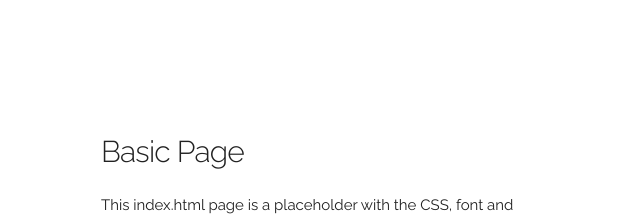
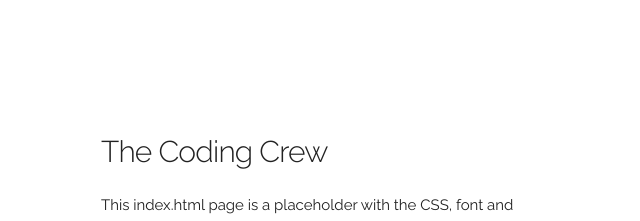
Before and after one commit to TheCodingCrew/TheCodingCrew.github.io, a plain HTML site: page index.html in a window 1280 px wide. Shown: the part 108-329 px from the top of the page, without its empty margins (59-699 px from the left). Drawn offline with Linux system fonts and the light colour scheme.

Commit message:
Update index.html

```diff
--- a/index.html
+++ b/index.html
@@ -5,7 +5,7 @@
   <!-- Basic Page Needs
   –––––––––––––––––––––––––––––––––––––––––––––––––– -->
   <meta charset="utf-8">
-  <title>Your page title here :)</title>
+  <title>The Coding Crew</title>
   <meta name="description" content="">
   <meta name="author" content="">
 
@@ -34,7 +34,7 @@
   <div class="container">
     <div class="row">
       <div class="one-half column" style="margin-top: 25%">
-        <h4>Basic Page</h4>
+        <h4>The Coding Crew</h4>
         <p>This index.html page is a placeholder with the CSS, font and favicon. It's just waiting for you to add some content! If you need some help hit up the <a href="http://www.getskeleton.com">Skeleton documentation</a>.</p>
       </div>
     </div>
```
